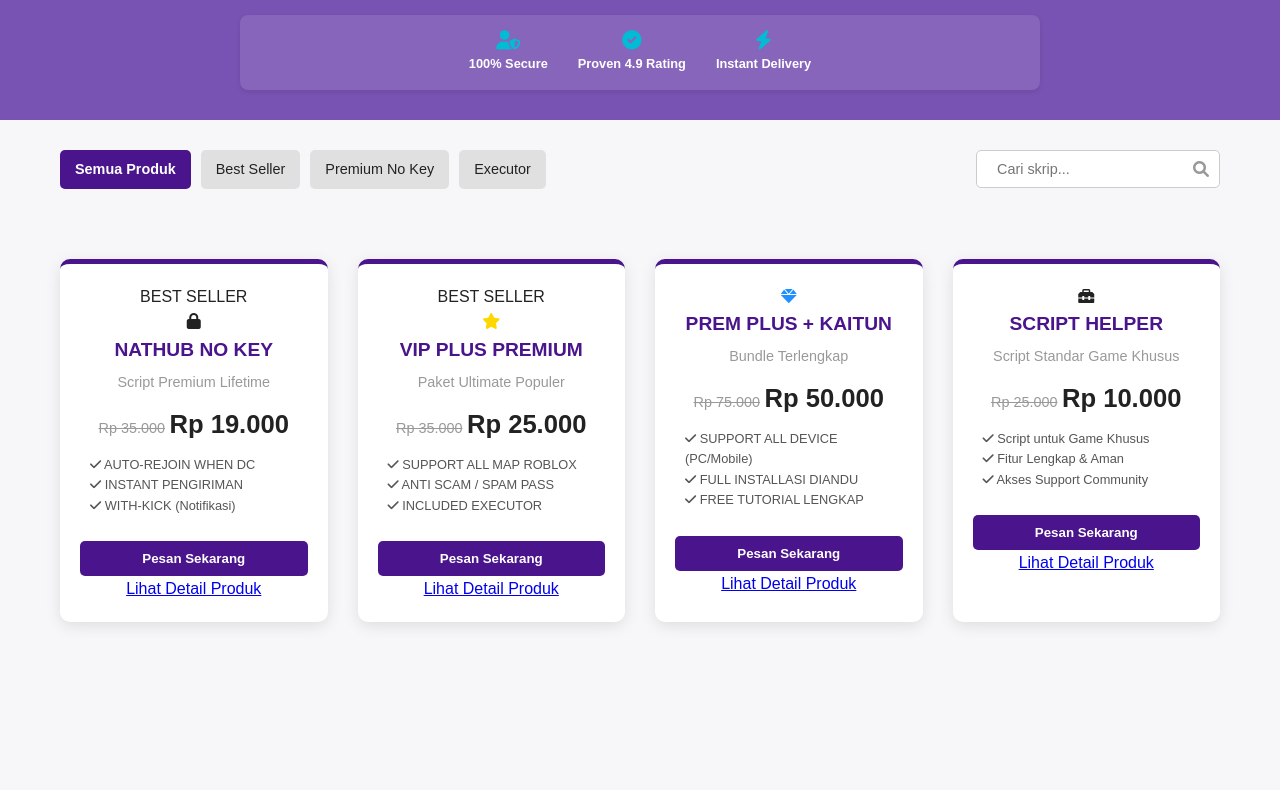
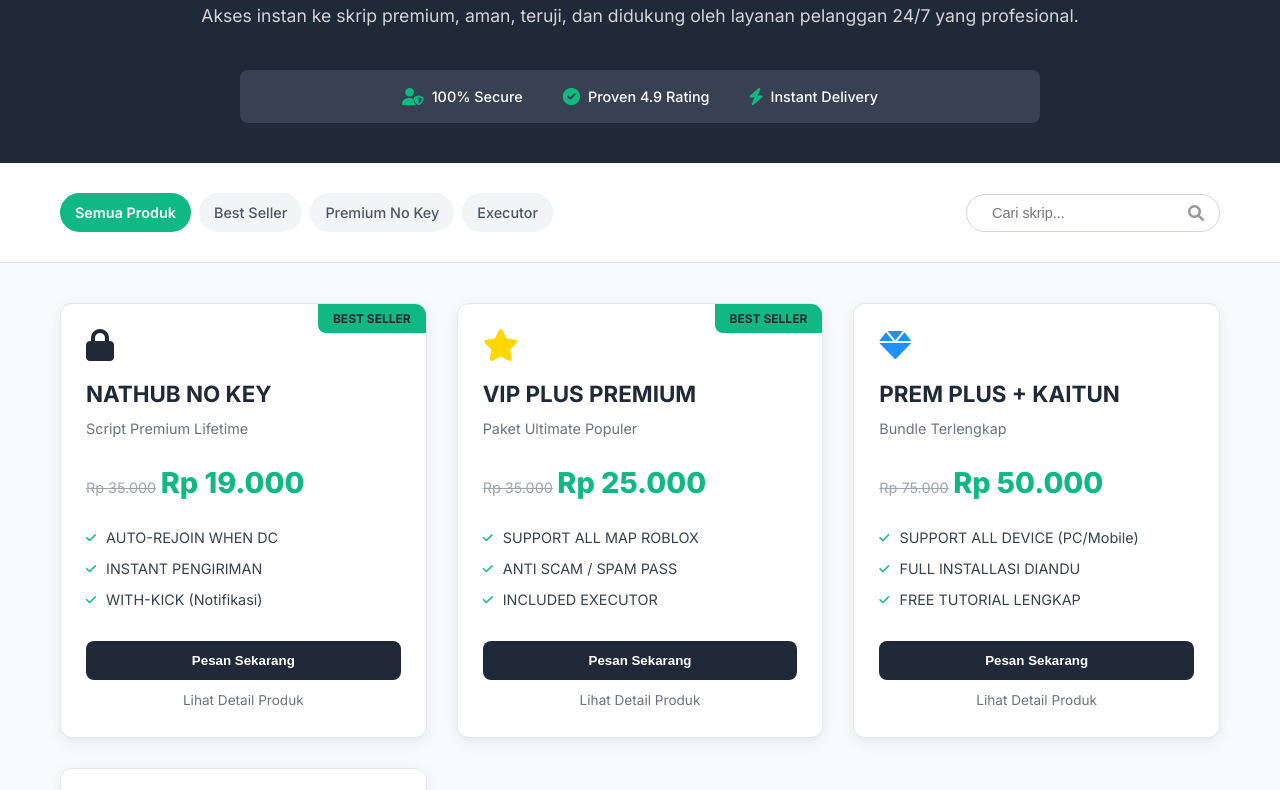
Before and after one commit to AuraXaviera/NanBlox-, a plain HTML site: page index.html in a window 1280 px wide. Shown: the part 228-1018 px from the top of the page. Before the commit the page ends 890 px from the top, so only its background shows below. Drawn offline with Linux system fonts and the light colour scheme.

Commit message:
Update style.css

```diff
--- a/style.css
+++ b/style.css
@@ -1,32 +1,33 @@
-/* Palet Warna: Ungu Gelap (Primary) & Biru Neon/Cyan (Aksen) */
+/* Palet Warna: Minimalis & Modern */
 :root {
-    --color-primary: #4A148C;      /* Ungu Gelap */
-    --color-secondary: #00BCD4;    /* Cyan/Biru Neon Aksen */
-    --color-background: #f7f7f9;   /* Latar Belakang Bersih */
+    --color-primary: #1F2937;      /* Deep Navy Blue (Text & Header) */
+    --color-secondary: #10B981;    /* Emerald/Lime Green (Aksen/Aman/CTA) */
+    --color-background: #F9FAFB;   /* Latar Belakang Sangat Terang */
     --color-card-bg: #FFFFFF;      /* Latar Belakang Card Putih */
-    --color-text-dark: #222;
+    --color-text-dark: #374151;    /* Abu-abu Gelap untuk Teks */
     --color-text-light: #fff;
-    --color-accent-premium: #FFD700; /* Emas untuk Premium */
-    --color-whatsapp: #25D366;
+    --color-gray-soft: #D1D5DB;    /* Abu-abu Lembut */
+    --font-family: 'Inter', sans-serif;
 }
 
 /* Reset Dasar & Tipografi */
 * { margin: 0; padding: 0; box-sizing: border-box; }
 
 body {
-    font-family: 'Poppins', sans-serif;
+    font-family: var(--font-family);
     line-height: 1.6;
     background-color: var(--color-background);
     color: var(--color-text-dark);
 }
 
 .container { max-width: 1200px; margin: 0 auto; padding: 0 20px; }
+a { text-decoration: none; color: var(--color-primary); transition: color 0.3s; }
 
 /* === HEADER & NAVIGASI === */
 .main-header {
-    background-color: var(--color-primary);
+    background-color: var(--color-card-bg);
     padding: 15px 0;
-    box-shadow: 0 4px 10px rgba(0, 0, 0, 0.1);
+    box-shadow: 0 1px 3px rgba(0, 0, 0, 0.05);
 }
 .main-header .container {
     display: flex;
@@ -35,232 +36,172 @@ body {
 }
 .logo {
     font-size: 1.8em;
-    font-weight: 700;
-    color: var(--color-text-light);
+    font-weight: 800;
+    color: var(--color-primary);
     display: flex;
     align-items: center;
 }
-.logo i {
-    color: var(--color-secondary);
-    margin-right: 10px;
-}
+.logo i { color: var(--color-secondary); margin-right: 10px; }
 .logo .nan { color: var(--color-secondary); }
 
 .btn-review {
-    color: var(--color-secondary) !important;
-    border: 1px solid var(--color-secondary);
+    color: var(--color-primary) !important;
+    border: 1px solid var(--color-gray-soft);
     padding: 8px 15px !important;
-    border-radius: 25px;
+    border-radius: 5px;
     font-weight: 500;
-    transition: background-color 0.3s;
 }
-.btn-review:hover {
-    background-color: rgba(0, 188, 212, 0.1);
-}
+.btn-review:hover { background-color: #F3F4F6; }
+
 
 /* === HERO SECTION === */
 .hero-nanblox {
-    background-color: #7953b3; /* Ungu sedang, sesuai gambar */
+    background-color: var(--color-primary);
     color: var(--color-text-light);
-    padding: 50px 0 30px;
+    padding: 80px 0 40px;
     text-align: center;
 }
-.hero-nanblox h1 { font-size: 2.2em; margin-bottom: 5px; font-weight: 600; }
-.hero-nanblox p { font-size: 1em; opacity: 0.9; margin-bottom: 30px; }
+.hero-nanblox h1 { font-size: 2.5em; margin-bottom: 10px; font-weight: 700; }
+.hero-nanblox p { font-size: 1.1em; opacity: 0.8; margin-bottom: 40px; }
 
 .trust-badges {
     display: flex;
     justify-content: center;
-    gap: 30px;
-    background-color: rgba(255, 255, 255, 0.1);
+    gap: 40px;
+    background-color: #374151; /* Latar belakang badge agak gelap */
     border-radius: 8px;
     padding: 15px 20px;
     margin: 0 auto;
     max-width: 800px;
-    color: var(--color-text-light);
-    box-shadow: 0 2px 5px rgba(0, 0, 0, 0.1);
 }
-.badge { display: flex; flex-direction: column; align-items: center; font-weight: 600; font-size: 0.8em; }
-.badge i { font-size: 1.5em; margin-bottom: 5px; color: var(--color-secondary); }
+.badge { display: flex; align-items: center; font-weight: 500; font-size: 0.9em; }
+.badge i { font-size: 1.2em; margin-right: 8px; color: var(--color-secondary); }
 
-/* === FILTER & SEARCH === */
+/* === FILTER & TABS (JavaScript Interaction) === */
 .filter-section {
     padding: 30px 0;
+    background-color: var(--color-card-bg);
+    border-bottom: 1px solid #E5E7EB;
 }
 .filter-section .container {
     display: flex;
     justify-content: space-between;
     align-items: center;
+    flex-wrap: wrap;
     gap: 20px;
-    flex-wrap: wrap;
 }
 .categories {
     display: flex;
     flex-wrap: wrap;
-    gap: 10px;
+    gap: 8px;
 }
 .category-chip {
     padding: 8px 15px;
-    border-radius: 5px;
+    border-radius: 20px;
     font-size: 0.9em;
     cursor: pointer;
-    background-color: #e0e0e0;
+    background-color: #F3F4F6; /* Latar belakang chip netral */
+    color: #4B5563;
     transition: background-color 0.3s, color 0.3s;
     font-weight: 500;
 }
+.category-chip:hover { background-color: #E5E7EB; }
 .category-chip.active {
-    background-color: var(--color-primary);
+    background-color: var(--color-secondary);
     color: var(--color-text-light);
     font-weight: 600;
 }
-.search-box {
-    display: flex;
-    align-items: center;
-    border: 1px solid #ccc;
-    border-radius: 5px;
-    padding: 5px 10px;
-    background-color: var(--color-card-bg);
-}
-.search-box input {
-    border: none;
-    outline: none;
-    padding: 5px 10px;
-    font-size: 0.9em;
-}
-.search-box i {
-    color: #999;
-}
+.search-box { border: 1px solid #D1D5DB; border-radius: 20px; padding: 5px 15px; display: flex; align-items: center; }
+.search-box input { border: none; outline: none; padding: 5px 10px; font-size: 0.9em; background: transparent; }
+.search-box i { color: #999; }
 
 /* === PRODUCT GRID STYLING === */
 .product-section { padding: 40px 0; }
 .product-grid {
     display: grid;
-    grid-template-columns: repeat(auto-fit, minmax(240px, 1fr));
+    grid-template-columns: repeat(auto-fit, minmax(280px, 1fr));
     gap: 30px;
 }
 .product-card {
     background-color: var(--color-card-bg);
-    border-radius: 10px;
-    box-shadow: 0 4px 15px rgba(0, 0, 0, 0.1);
-    padding: 20px;
-    text-align: center;
+    border-radius: 12px;
+    box-shadow: 0 4px 15px rgba(0, 0, 0, 0.08);
     position: relative;
+    overflow: hidden;
     transition: transform 0.3s, box-shadow 0.3s;
-    border-top: 5px solid var(--color-primary);
+    border: 1px solid #E5E7EB;
 }
 .product-card:hover {
     transform: translateY(-5px);
-    box-shadow: 0 8px 20px rgba(0, 0, 0, 0.15);
+    box-shadow: 0 8px 25px rgba(0, 0, 0, 0.15);
 }
 
-/* Best Seller Badge */
-.badge-label {
+.best-seller-label {
     position: absolute;
-    top: -15px;
-    left: 50%;
-    transform: translateX(-50%);
+    top: 0; right: 0;
     background-color: var(--color-secondary);
-    color: var(--color-text-dark);
+    color: var(--color-primary);
     padding: 5px 15px;
-    border-radius: 20px;
-    font-size: 0.8em;
+    font-size: 0.75em;
     font-weight: 700;
-    box-shadow: 0 2px 5px rgba(0, 0, 0, 0.2);
+    border-bottom-left-radius: 8px;
 }
-.product-card.best-seller { border-top: 5px solid var(--color-secondary); }
+.card-body { padding: 25px; }
 
-.card-header { display: flex; justify-content: space-between; align-items: center; margin-bottom: 15px; }
-.card-header img { width: 35px; height: 35px; border-radius: 50%; }
-.delivery { font-size: 0.7em; color: #5cb85c; font-weight: 600; }
+.product-icon {
+    font-size: 2em;
+    margin-bottom: 15px;
+    color: var(--color-primary);
+}
+.product-title { font-size: 1.4em; margin-bottom: 5px; color: var(--color-primary); font-weight: 700; }
+.package-name { font-size: 0.9em; color: #6B7280; margin-bottom: 20px; }
 
-.product-title { font-size: 1.2em; margin-bottom: 5px; color: var(--color-primary); }
-.package-name { font-size: 0.9em; color: #999; margin-bottom: 10px; }
-.rating { color: var(--color-secondary); font-size: 0.9em; margin-bottom: 10px; }
-
-/* Pricing Box */
-.pricing-box {
-    background-color: #f7f7f9;
-    padding: 10px;
-    border-radius: 8px;
-    margin: 15px 0;
-}
-.pricing-box.premium {
-    background-color: var(--color-primary);
-    color: var(--color-text-light);
-    border: 2px solid var(--color-accent-premium);
-}
+.price-box { margin-bottom: 20px; }
 .price-old {
     text-decoration: line-through;
-    color: #999;
+    color: #9CA3AF;
     font-size: 0.9em;
 }
-.pricing-box.premium .price-old { color: #ccc; }
-
 .price-new {
-    font-size: 1.6em;
-    font-weight: 700;
-    color: var(--color-text-dark);
+    font-size: 1.8em;
+    font-weight: 800;
+    color: var(--color-secondary); /* Harga baru menggunakan aksen */
 }
-.pricing-box.premium .price-new { color: var(--color-accent-premium); }
-
-.price-old-small { text-decoration: line-through; color: #999; font-size: 0.8em; }
-.price-new-small { font-size: 1.3em; font-weight: 700; color: #5cb85c; margin-bottom: 10px; }
-
 
 .features-list {
     list-style: none;
     text-align: left;
-    padding-left: 10px;
-    font-size: 0.8em;
-    color: #555;
-    margin: 10px 0;
+    padding-left: 0;
+    font-size: 0.9em;
+    color: var(--color-text-dark);
+    margin: 15px 0;
 }
-.description-text {
-    font-size: 0.85em;
-    color: #555;
-    margin: 10px 0;
-}
-
-.description-link {
-    background-color: #e0d0f5;
-    color: var(--color-primary);
-    padding: 8px;
-    border-radius: 5px;
-    font-size: 0.8em;
-    display: block;
-    margin: 10px 0;
-    cursor: pointer;
-    font-weight: 600;
-    transition: background-color 0.3s;
-}
-.description-link:hover { background-color: #c9a4f7; }
+.features-list li { margin-bottom: 8px; display: flex; align-items: center; }
+.features-list i { color: var(--color-secondary); margin-right: 10px; font-size: 0.8em; }
 
 .btn-order {
     background-color: var(--color-primary);
     color: var(--color-text-light);
-    padding: 10px 20px;
+    padding: 12px 20px;
     border: none;
-    border-radius: 5px;
+    border-radius: 8px;
     font-weight: 600;
     cursor: pointer;
     transition: background-color 0.3s;
     width: 100%;
     margin-top: 15px;
 }
-.btn-order:hover { background-color: #3b1070; }
+.btn-order:hover { background-color: #374151; }
 
-/* === MODAL STYLING (diambil dari jawaban sebelumnya) === */
-.modal { display: none; position: fixed; z-index: 1000; left: 0; top: 0; width: 100%; height: 100%; overflow: auto; background-color: rgba(0,0,0,0.6); justify-content: center; align-items: center; }
-.modal-content { background-color: #fefefe; border-radius: 15px; padding: 30px; width: 90%; max-width: 500px; box-shadow: 0 5px 15px rgba(0,0,0,0.5); position: relative; border: 3px solid var(--color-primary); }
-.close-btn { color: #aaa; float: right; font-size: 28px; font-weight: bold; cursor: pointer; position: absolute; top: 10px; right: 20px; line-height: 1; }
-.modal-content h2 { text-align: center; color: var(--color-text-dark); margin-bottom: 20px; }
-.modal-card { background-color: #f6f0ff; border-radius: 10px; padding: 20px; margin-bottom: 15px; border: 1px solid #e0d0f5; }
-.card-title { font-size: 1.1em; font-weight: 600; color: var(--color-primary); margin-bottom: 5px; }
-.card-subtitle { font-size: 0.9em; color: #666; margin-bottom: 10px; }
-.btn-payment { background-color: #28a745; color: var(--color-text-light); width: 100%; margin-top: 5px; padding: 12px; border: none; border-radius: 5px; }
-.btn-whatsapp-order { background-color: var(--color-whatsapp); color: #fff; width: 100%; padding: 12px; margin-top: 5px; border: none; border-radius: 5px; font-weight: 600; cursor: pointer; }
-.btn-whatsapp-order:hover { background-color: #1eaf52; }
-.contact-line { display: flex; justify-content: space-between; align-items: center; padding: 8px 0; border-bottom: 1px dashed #e0d0f5; }
-.contact-number { font-weight: 600; color: #333; }
-.info-alert { background-color: #fff3cd; color: #856404; padding: 10px; border-radius: 5px; text-align: center; font-size: 0.9em; margin-top: 15px; }
-.btn-copy { padding: 5px 10px; border: none; border-radius: 5px; font-size: 0.85em; font-weight: 500; cursor: pointer; background-color: var(--color-primary); color: var(--color-text-light); }
+.details-link {
+    display: block;
+    text-align: center;
+    color: #6B7280;
+    margin-top: 10px;
+    font-size: 0.85em;
+}
+.details-link:hover { color: var(--color-primary); }
+
+/* === MODAL STYLING (diadaptasi) === */
+.modal { display: none; position: fixed; z-index: 1000; left: 0; top: 0; width: 100%; height: 100%; background-color: rgba(0,0,0,0.6); justify-content: center; align-items: center; }
+.modal-content { background-color: var(--color-card-bg); border-radius
```
